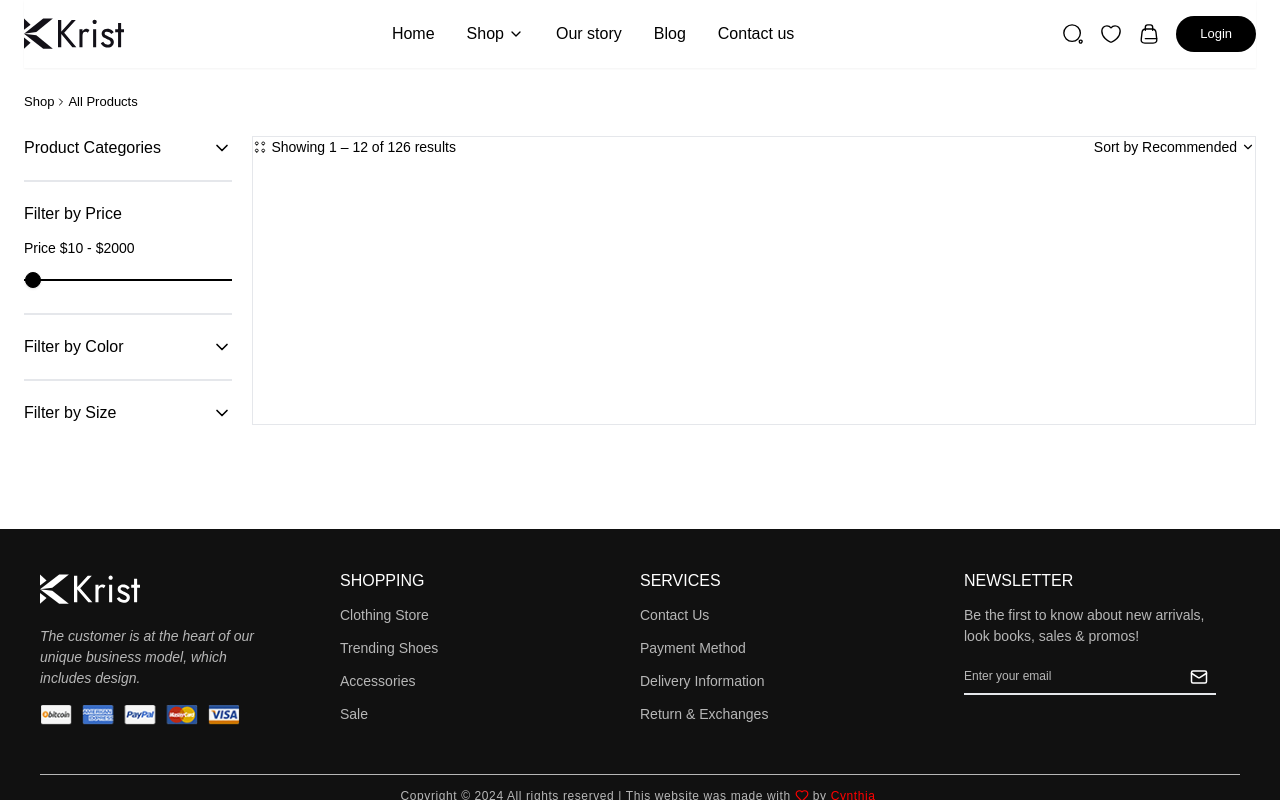
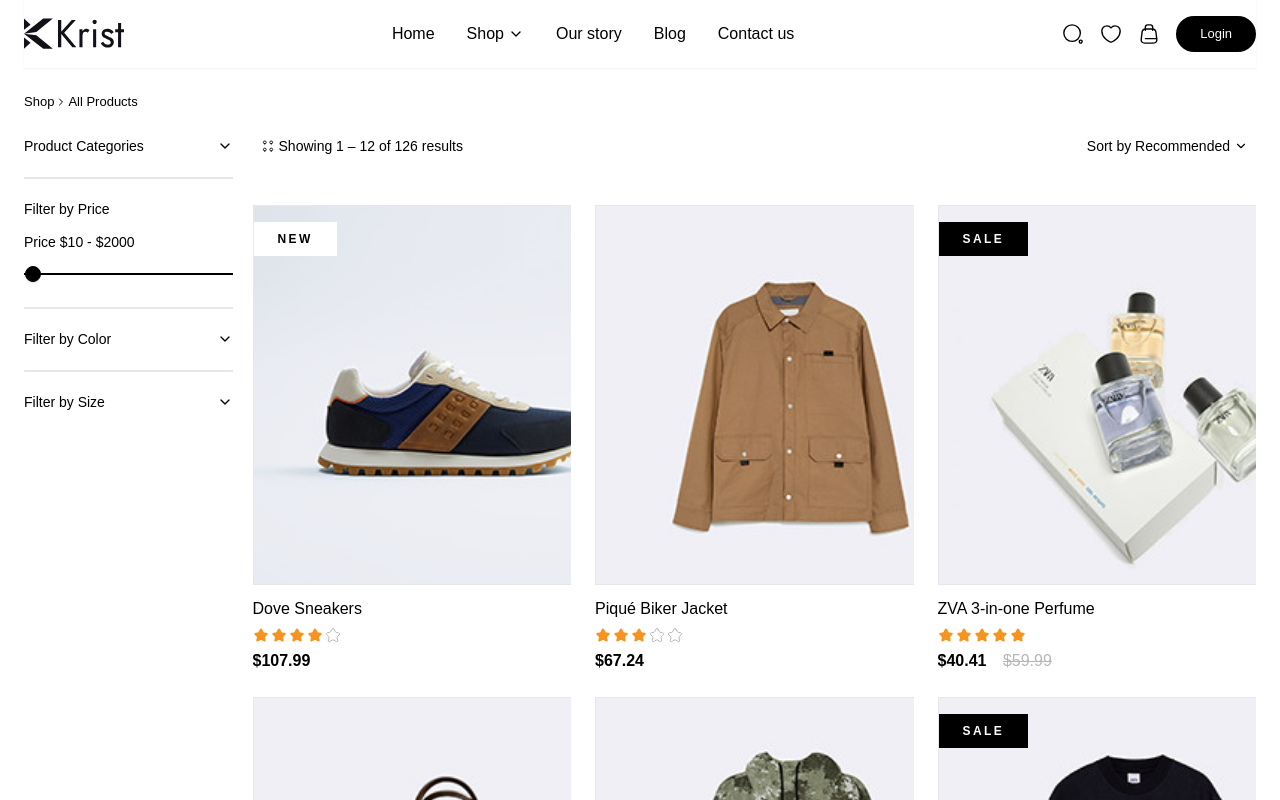
Before and after one commit to Ada-nna/Krist, a Next.js app: page /shop in a window 1280 px wide. Shown: the top 800 px of the page. Built offline with nearby package versions, Linux system fonts and the light colour scheme; a web font is replaced by a local one.

Commit message:
product page almost complete

```diff
--- a/app/globals.css
+++ b/app/globals.css
@@ -111,7 +111,7 @@ body {
 
 /* cart button */
 .cart-button {
-  @apply absolute bottom-4 left-3 p-2 bg-white w-[90%] rounded-full text-[14px] text-[red] font-medium flex justify-center items-center z-50 gap-2 opacity-0 translate-y-[50px] transition-all duration-500;
+  @apply absolute bottom-4 left-4 p-2 bg-white w-[90%] rounded-full text-[14px] text-[red] font-medium flex justify-center items-center z-50 gap-2 opacity-0 translate-y-[50px] transition-all duration-500;
 }
 
 .group:hover .cart-button {
--- a/app/shop/page.tsx
+++ b/app/shop/page.tsx
@@ -21,7 +21,7 @@ const page = () => {
         </div>
 
         {/* Products Section */}
-        <div className="border w-full">
+        <div className="w-full">
           <ProductSection />
         </div>
       </div>
--- a/components/DummyContents.ts
+++ b/components/DummyContents.ts
@@ -139,3 +139,126 @@ export const FilterOptions = [
   { id: 5, option: "Low to High" },
   { id: 6, option: "High to Low" },
 ];
+
+export const FullProducts = [
+  {
+    id: 1,
+    image: "/product-1.jpg",
+    name: "Product 1",
+    productName: "Dove Sneakers",
+    amount: "$107.99",
+    rating: 4,
+    label: "NEW",
+    oldPrice: "",
+  },
+  {
+    id: 2,
+    image: "/product-2.jpg",
+    name: "Product 2",
+    productName: "Piqué Biker Jacket",
+    amount: "$67.24",
+    rating: 3,
+    label: "",
+    oldPrice: "",
+  },
+  {
+    id: 3,
+    image: "/product-10.jpg",
+    name: "Product 3",
+    productName: "ZVA 3-in-one Perfume",
+    amount: "$40.41",
+    rating: 5,
+    label: "SALE",
+    oldPrice: "$59.99",
+  },
+  {
+    id: 4,
+    image: "/product-13.jpg",
+    name: "Product 4",
+    productName: "Piqué Leather Bag",
+    amount: "$70.32",
+    rating: 4,
+    label: "",
+    oldPrice: "",
+  },
+  {
+    id: 5,
+    image: "/product-12.jpg",
+    name: "Product 5",
+    productName: "Green Camo Hoodie",
+    amount: "$55.40",
+    rating: 3,
+    label: "",
+    oldPrice: "",
+  },
+  {
+    id: 6,
+    image: "/product-5.jpg",
+    name: "Product 6",
+    productName: "T-shirt Contrast Pocket",
+    amount: "$49.66",
+    rating: 4,
+    label: "SALE",
+    oldPrice: "$62.09",
+  },
+  {
+    id: 7,
+    image: "/product-7.jpg",
+    name: "Product 7",
+    productName: "Zara Leather Backpack",
+    amount: "$31.37",
+    rating: 3,
+    label: "",
+    oldPrice: "",
+  },
+  {
+    id: 8,
+    image: "/product-8.jpg",
+    name: "Product 8",
+    productName: "ASOS Plain Tee",
+    amount: "$26.28",
+    rating: 4,
+    label: "",
+    oldPrice: "45.88",
+  },
+  {
+    id: 9,
+    image: "/product-9.jpg",
+    name: "Product 5",
+    productName: "Balenciaga Embroided Tee",
+    amount: "$55.40",
+    rating: 3,
+    label: "",
+    oldPrice: "",
+  },
+  {
+    id: 10,
+    image: "/product-4.jpg",
+    name: "Product 6",
+    productName: "T-shirt Contrast Pocket",
+    amount: "$49.66",
+    rating: 4,
+    label: "",
+    oldPrice: "$62.09",
+  },
+  {
+    id: 11,
+    image: "/product-6.jpg",
+    name: "Product 7",
+    productName: "Adidas Shawl",
+    amount: "$30.65",
+    rating: 3,
+    label: "SALE",
+    oldPrice: "$99.55",
+  },
+  {
+    id: 12,
+    image: "/product-11.jpg",
+    name: "Product 8",
+    productName: "Dungree Multipurpose Backpack",
+    amount: "$70.32",
+    rating: 5,
+    label: "NEW",
+    oldPrice: "",
+  },
+];
--- a/components/shop/ProductCards.tsx
+++ b/components/shop/ProductCards.tsx
@@ -1,9 +1,117 @@
-import React from 'react'
+import React from "react";
+import Image from "next/image";
+import { FullProducts, CardIcons } from "../DummyContents";
 
 const ProductCards = () => {
   return (
-    <div></div>
-  )
-}
+    <div>
+      <div className="mt-[3rem]">
+        <div className="flex items-center justify-center">
+          <div className="grid grid-cols-1 md:grid-cols-2 lg:grid-cols-3 gap-6">
+            {FullProducts.map((product) => {
+              return (
+                <div className="relative group overflow-hidden">
+                  <div
+                    className="relative border h-[380px] w-full md:w-[390px]"
+                    style={{
+                      backgroundImage: `url(${product.image})`,
+                      backgroundPosition: "center",
+                      backgroundRepeat: "no-repeat",
+                      backgroundSize: "cover",
+                    }}
+                  >
+                    {product.label ? (
+                      <span
+                        className={`absolute left-0 top-4 px-6 py-2 text-[12px] font-semibold tracking-[0.2em] ${
+                          product.label === "NEW"
+                            ? "bg-white text-black"
+                            : "bg-black text-white"
+                        }`}
+                      >
+                        {product.label}
+                      </span>
+                    ) : (
+                      ""
+                    )}
 
-export default ProductCards
+                    {/* Icons */}
+                    <ul className="card-icons">
+                      {CardIcons.map((icon) => (
+                        <li
+                          key={icon.id}
+                          className="bg-white p-2 cursor-pointer"
+                          title={icon.name}
+                        >
+                          <Image
+                            src={icon.image}
+                            width={16}
+                            height={16}
+                            alt={icon.name}
+                          />
+                        </li>
+                      ))}
+                    </ul>
+
+                    {/* Add-to-cart button */}
+                    <span className="cart-button">Add to Cart</span>
+                  </div>
+
+                  <div className="mt-3">
+                    <h3>{product.productName}</h3>
+                    <div className="flex items-center gap-[2px] my-[6px]">
+                      {Array.from({ length: 5 }, (_, index) =>
+                        index < product.rating ? (
+                          <svg
+                            xmlns="http://www.w3.org/2000/svg"
+                            width="16"
+                            height="16"
+                            viewBox="0 0 24 24"
+                            fill="#f7941d"
+                            key={index}
+                          >
+                            <path
+                              d="m13.73 3.51 1.76 3.52c.24.49.88.96 1.42 1.05l3.19.53c2.04.34 2.52 1.82 1.05 3.28l-2.48 2.48c-.42.42-.65 1.23-.52 1.81l.71 3.07c.56 2.43-.73 3.37-2.88 2.1l-2.99-1.77c-.54-.32-1.43-.32-1.98 0l-2.99 1.77c-2.14 1.27-3.44.32-2.88-2.1l.71-3.07c.13-.58-.1-1.39-.52-1.81l-2.48-2.48c-1.46-1.46-.99-2.94 1.05-3.28l3.19-.53c.53-.09 1.17-.56 1.41-1.05l1.76-3.52c.96-1.91 2.52-1.91 3.47 0Z"
+                              stroke="none"
+                              strokeWidth="1.5"
+                              strokeLinecap="round"
+                              strokeLinejoin="round"
+                            ></path>
+                          </svg>
+                        ) : (
+                          <svg
+                            xmlns="http://www.w3.org/2000/svg"
+                            width="16"
+                            height="16"
+                            viewBox="0 0 24 24"
+                            fill="none"
+                            key={index}
+                          >
+                            <path
+                              d="m13.73 3.51 1.76 3.52c.24.49.88.96 1.42 1.05l3.19.53c2.04.34 2.52 1.82 1.05 3.28l-2.48 2.48c-.42.42-.65 1.23-.52 1.81l.71 3.07c.56 2.43-.73 3.37-2.88 2.1l-2.99-1.77c-.54-.32-1.43-.32-1.98 0l-2.99 1.77c-2.14 1.27-3.44.32-2.88-2.1l.71-3.07c.13-.58-.1-1.39-.52-1.81l-2.48-2.48c-1.46-1.46-.99-2.94 1.05-3.28l3.19-.53c.53-.09 1.17-.56 1.41-1.05l1.76-3.52c.96-1.91 2.52-1.91 3.47 0Z"
+                              stroke="#b7b7b7"
+                              strokeWidth="1.5"
+                              strokeLinecap="round"
+                              strokeLinejoin="round"
+                            ></path>
+                          </svg>
+                        )
+                      )}
+                    </div>
+                    <p className="font-semibold">
+                      {product.amount}{" "}
+                      <span className="ml-3 text-[#b7b7b7] font-medium line-through">
+                        {product.label === "SALE" ? product.oldPrice : ""}
+                      </span>
+                    </p>
+                  </div>
+                </div>
+              );
+            })}
+          </div>
+        </div>
+      </div>
+    </div>
+  );
+};
+
+export default ProductCards;
--- a/components/shop/ProductSection.tsx
+++ b/components/shop/ProductSection.tsx
@@ -2,6 +2,7 @@
 
 import React, { useState } from "react";
 import { ChevronDown } from "lucide-react";
+import ProductCards from "./ProductCards";
 import { FilterOptions } from "../DummyContents";
 import {
   Popover,
@@ -15,7 +16,8 @@ const ProductSection = () => {
   );
 
   return (
-    <div className="flex items-center justify-between">
+    <div>
+      <div className="flex items-center justify-between px-2">
         <div className="flex items-center gap-1">
           <svg
             xmlns="http://www.w3.org/2000/svg"
@@ -65,6 +67,12 @@ const ProductSection = () => {
           </Popover>
         </div>
       </div>
+
+      {/* cards rendering */}
+      <div>
+        <ProductCards />
+      </div>
+    </div>
   );
 };
 
--- a/components/shop/Sidebar.tsx
+++ b/components/shop/Sidebar.tsx
@@ -15,7 +15,7 @@ const Sidebar = () => {
     <aside>
       <div>
         <div className="flex items-center justify-between">
-          <h2 className="font-medium">Product Categories</h2>
+          <h2 className="font-medium text-[14px]">Product Categories</h2>
           <button
             onClick={() =>
               setIsProductCategoryExpanded(!isProductCategoryExpanded)
@@ -23,9 +23,9 @@ const Sidebar = () => {
             className="focus:outline-none"
           >
             {isProductCategoryExpanded ? (
-              <ChevronUp size={20} />
+              <ChevronUp size={16} />
             ) : (
-              <ChevronDown size={20} />
+              <ChevronDown size={16} />
             )}
           </button>
         </div>
@@ -55,7 +55,7 @@ const Sidebar = () => {
       <hr className="border my-5" />
 
       <div className="pb-3">
-        <h2 className="font-medium">Filter by Price</h2>
+        <h2 className="font-medium text-[14px]">Filter by Price</h2>
         <p className="text-[14px] mb-5 mt-3">
           Price <span>${range[0]}</span> - <span>${range[1]}</span>
         </p>
@@ -73,15 +73,15 @@ const Sidebar = () => {
 
       <div>
         <div className="flex items-center justify-between">
-          <h2 className="font-medium">Filter by Color</h2>
+          <h2 className="font-medium text-[14px]">Filter by Color</h2>
           <button
             onClick={() => setIsColorCategoryExpanded(!isColorCategoryExpanded)}
             className="focus:outline-none"
           >
             {isColorCategoryExpanded ? (
-              <ChevronUp size={20} />
+              <ChevronUp size={16} />
             ) : (
-              <ChevronDown size={20} />
+              <ChevronDown size={16} />
             )}
           </button>
         </div>
@@ -112,15 +112,15 @@ const Sidebar = () => {
 
       <div>
         <div className="flex items-center justify-between">
-          <h2 className="font-medium">Filter by Size</h2>
+          <h2 className="font-medium text-[14px]">Filter by Size</h2>
           <button
             onClick={() => setIsSizeCategoryExpanded(!isSizeCategoryExpanded)}
             className="focus:outline-none"
           >
             {isSizeCategoryExpanded ? (
-              <ChevronUp size={20} />
+              <ChevronUp size={16} />
             ) : (
-              <ChevronDown size={20} />
+              <ChevronDown size={16} />
             )}
           </button>
         </div>
```
Lines whose indentation alone changed are shown as unchanged.
